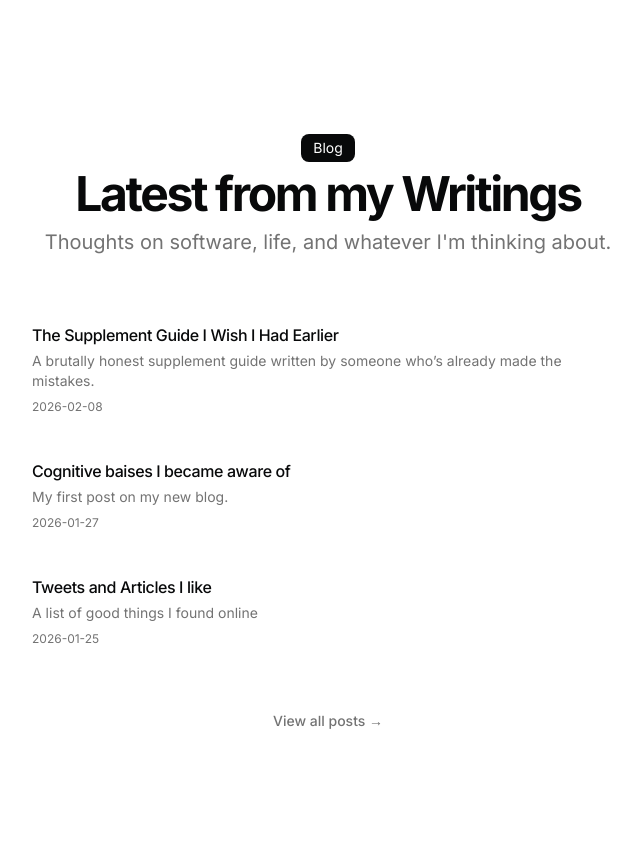
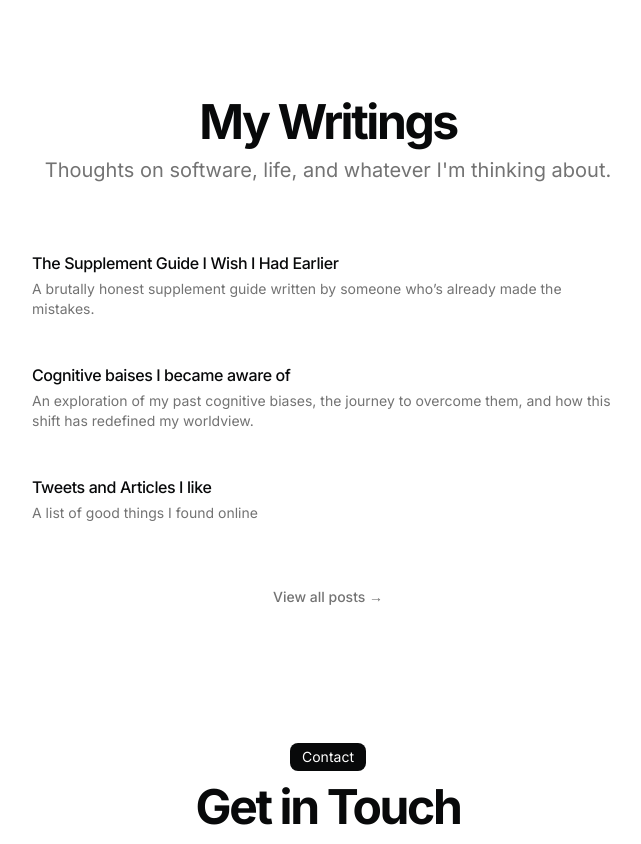
Before and after one commit to JustPratiyush/Portfolio, a Next.js app: page / in a window 1280 px wide. Shown: the part 1402-2246 px from the top of the page, without its empty margins (312-953 px from the left). Built offline with nearby package versions, Linux system fonts and the light colour scheme.

Commit message:
Fixed Bugs

```diff
--- a/content/Coginitive-Biases.mdx
+++ b/content/Coginitive-Biases.mdx
@@ -1,7 +1,7 @@
 ---
 title: "Cognitive baises I became aware of "
 publishedAt: "2026-01-27"
-summary: "My first post on my new blog."
+summary: "An exploration of my past cognitive biases, the journey to overcome them, and how this shift has redefined my worldview."
 ---
 
 ### **Definition**
--- a/src/app/blog/[slug]/page.tsx
+++ b/src/app/blog/[slug]/page.tsx
@@ -4,6 +4,9 @@ import { formatDate } from "@/lib/utils";
 import type { Metadata } from "next";
 import { notFound } from "next/navigation";
 import { Suspense } from "react";
+
+// Render on each request so formatDate() uses current time (e.g. "2w ago") instead of build time
+export const dynamic = "force-dynamic";
 
 export async function generateStaticParams() {
   const posts = await getBlogPosts();
--- a/src/app/page.tsx
+++ b/src/app/page.tsx
@@ -126,9 +126,9 @@ export default async function Page() {
           <BlurFade delay={BLUR_FADE_DELAY * 11}>
             <div className="flex flex-col items-center justify-center space-y-4 text-center">
               <div className="space-y-2">
-                <div className="inline-block rounded-lg bg-foreground text-background px-3 py-1 text-sm">
+                {/* <div className="inline-block rounded-lg bg-foreground text-background px-3 py-1 text-sm">
                   My Projects
-                </div>
+                </div> */}
                 <h2 className="text-3xl font-bold tracking-tighter sm:text-5xl">
                   Check out my latest work
                 </h2>
@@ -167,11 +167,11 @@ export default async function Page() {
           <BlurFade delay={BLUR_FADE_DELAY * 13}>
             <div className="flex flex-col items-center justify-center space-y-4 text-center">
               <div className="space-y-2">
-                <div className="inline-block rounded-lg bg-foreground text-background px-3 py-1 text-sm">
+                {/* <div className="inline-block rounded-lg bg-foreground text-background px-3 py-1 text-sm">
                   Blog
-                </div>
+                </div> */}
                 <h2 className="text-3xl font-bold tracking-tighter sm:text-5xl">
-                  Latest from my Writings
+                  My Writings
                 </h2>
                 <p className="text-muted-foreground md:text-xl/relaxed lg:text-base/relaxed xl:text-xl/relaxed">
                   Thoughts on software, life, and whatever I&apos;m thinking
@@ -198,9 +198,9 @@ export default async function Page() {
                       {post.metadata.summary}
                     </p>
                   )}
-                  <p className="mt-2 text-xs text-muted-foreground">
+                  {/* <p className="mt-2 text-xs text-muted-foreground">
                     {post.metadata.publishedAt}
-                  </p>
+                  </p> */}
                 </Link>
               </BlurFade>
             ))}
```
